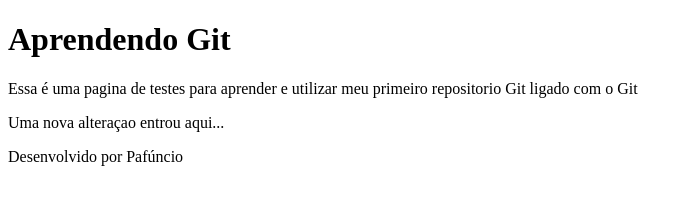
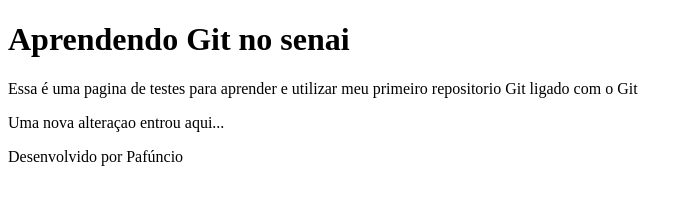
Before and after one commit to dudagattis/reposit-rio-teste, a plain HTML site: page index.html in a window 1280 px wide. Shown: the whole page, without its empty margins (0-693 px from the left). Drawn offline with Linux system fonts and the light colour scheme.

Commit message:
Alterações no h1 do header

```diff
--- a/index.html
+++ b/index.html
@@ -6,7 +6,10 @@
     <title>Aprendendo Git</title>
 </head>
 <body>
-    <h1>Aprendendo Git</h1>
+  <header>
+    <h1>Aprendendo Git no senai</h1>
+  </header>
+
     <p>Essa é uma pagina de testes para aprender e utilizar
         meu primeiro repositorio Git ligado com o Git
     </p>
```
